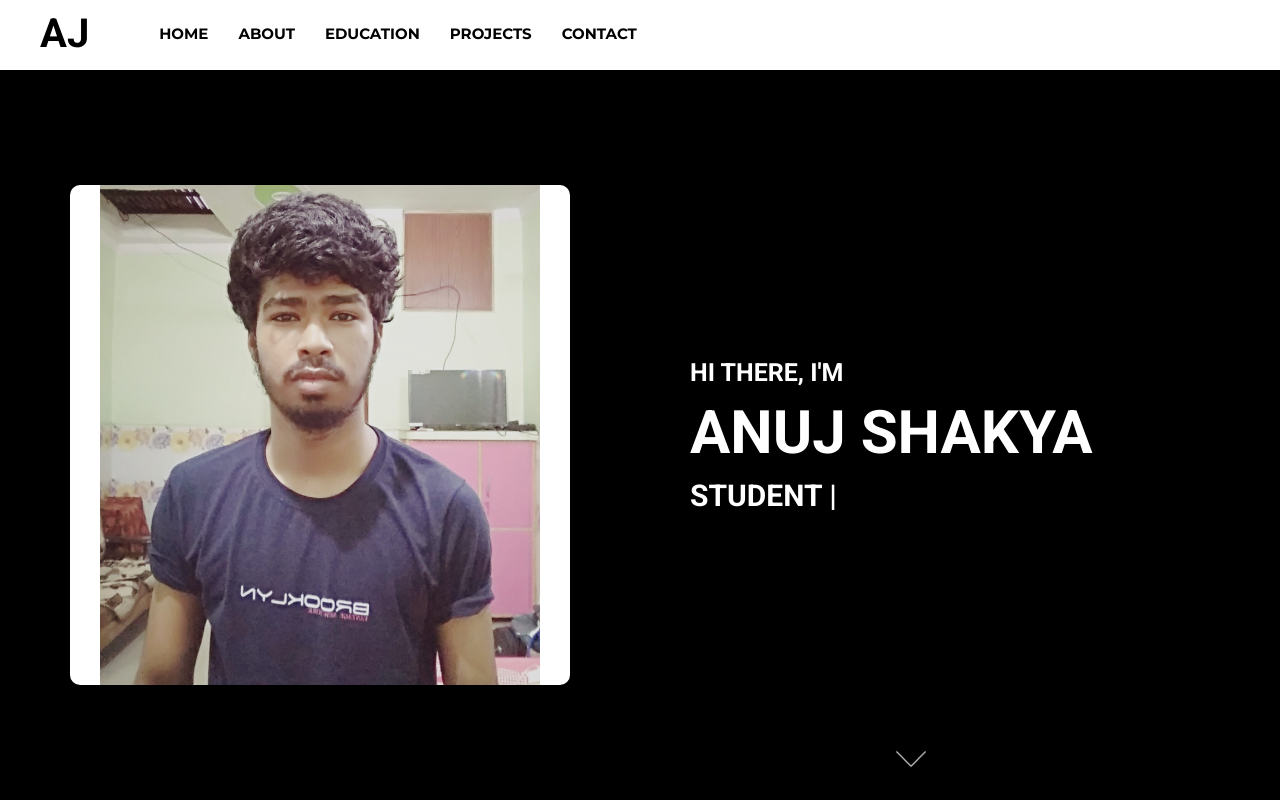
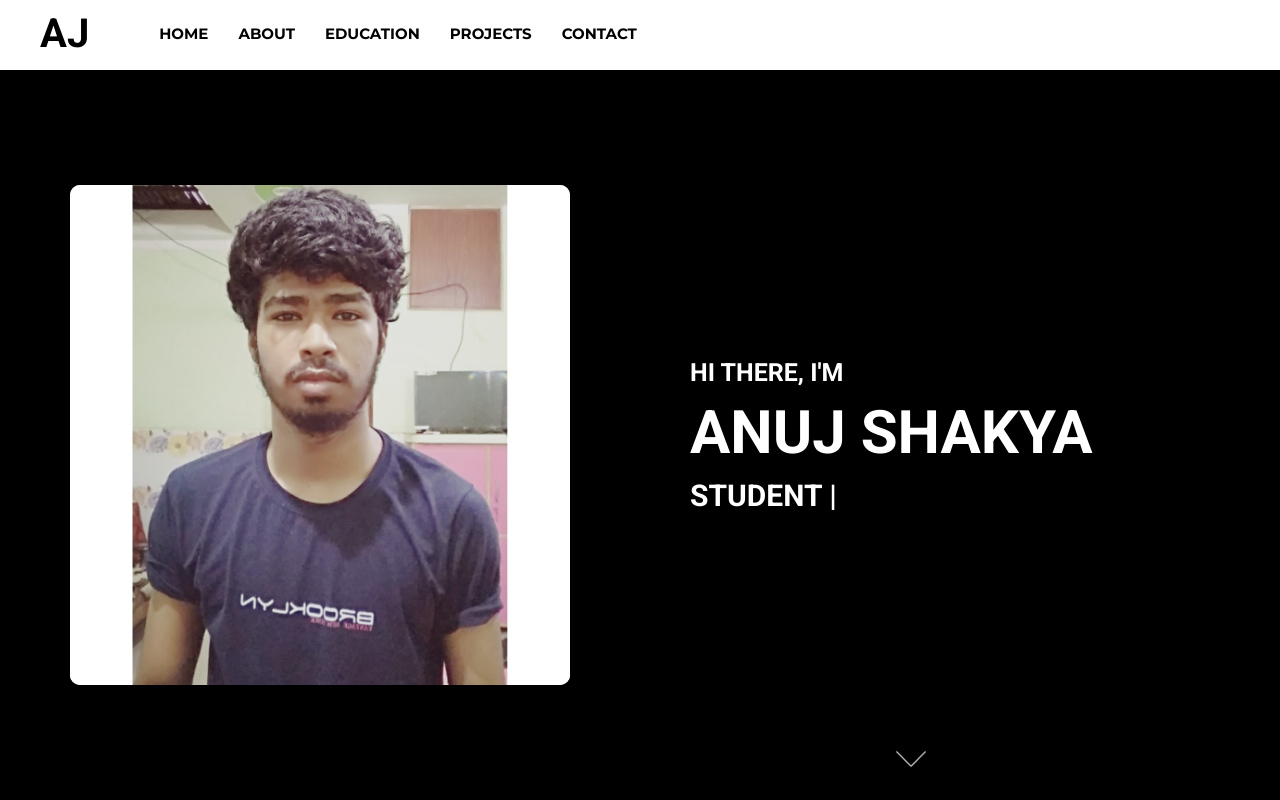
Before and after one commit to anuj108/New-Portfolio, a React (Create React App) app: page / in a window 1280 px wide. Built offline with nearby package versions, Linux system fonts and the light colour scheme; grey boxes are pictures that could not be loaded.

Commit message:
image edit

```diff
--- a/src/components/intro/Intro.jsx
+++ b/src/components/intro/Intro.jsx
@@ -26,7 +26,7 @@ export default function Intro() {
         <div className="Intro" id="intro">
             <div className="left">
                 <div className="imgContainer">
-                    <img src="assets/me7.jpg" alt="#" />
+                    <img src="assets/me10.jpg" alt="#" />
                 </div>
             </div>
             <div className="right">
```
Also changed, not shown: public/assets/me10.jpg (added).
